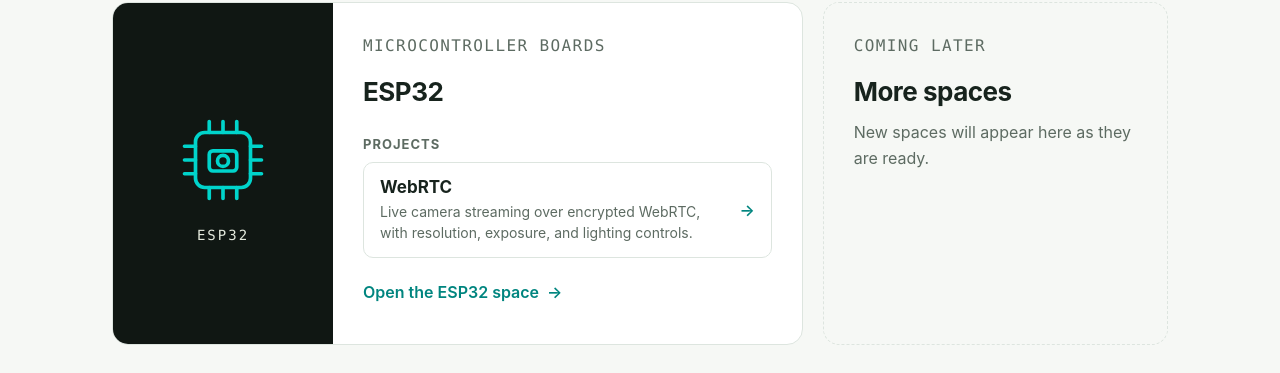
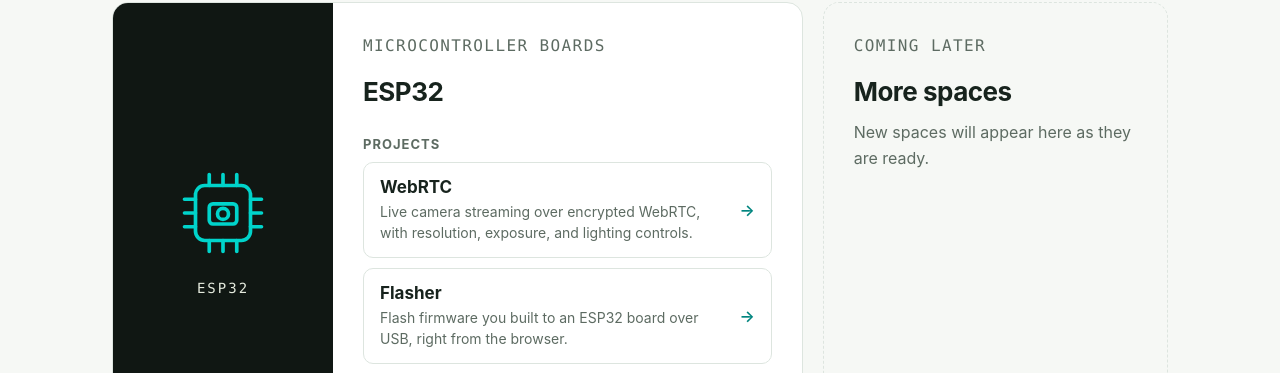
Before and after one commit to SensorFun/main, a plain HTML site: page site/index.html in a window 1280 px wide. Shown: the part 570-943 px from the top of the page. Drawn offline with Linux system fonts and the light colour scheme.

Commit message:
update the website

```diff
--- a/site/index.html
+++ b/site/index.html
@@ -44,6 +44,7 @@
               <ul class="project-list">
                 <!-- Add an ESP32 project: copy this item and link to its route on the ESP32 site. -->
                 <li><a href="https://esp32.sensorfun.net/#/projects/webrtc"><span><strong>WebRTC</strong><small>Live camera streaming over encrypted WebRTC, with resolution, exposure, and lighting controls.</small></span><span aria-hidden="true">→</span></a></li>
+                <li><a href="https://esp32.sensorfun.net/#/projects/flasher"><span><strong>Flasher</strong><small>Flash firmware you built to an ESP32 board over USB, right from the browser.</small></span><span aria-hidden="true">→</span></a></li>
               </ul>
               <a class="open" href="https://esp32.sensorfun.net/">Open the ESP32 space <span aria-hidden="true">→</span></a>
             </div>
--- a/site/styles.css
+++ b/site/styles.css
@@ -33,7 +33,7 @@ img,svg{max-width:100%}
 .space h3 a{display:inline-flex;align-items:center;min-height:44px}
 .space h3 a:hover{color:var(--teal-strong)}
 .space h4{font-size:13px;letter-spacing:1px;text-transform:uppercase;color:var(--muted);margin:22px 0 10px}
-.project-list{list-style:none;padding:0;margin:0 0 12px}
+.project-list{list-style:none;padding:0;margin:0 0 12px;display:grid;gap:10px}
 .project-list a{display:flex;align-items:center;justify-content:space-between;gap:16px;min-height:44px;padding:14px 16px;border:1px solid var(--line);border-radius:10px;transition:border-color .15s}
 .project-list a:hover{border-color:var(--teal)}
 .project-list strong{display:block;font-size:17px;margin-bottom:4px}
```
Also changed, not shown: 1 other file.
